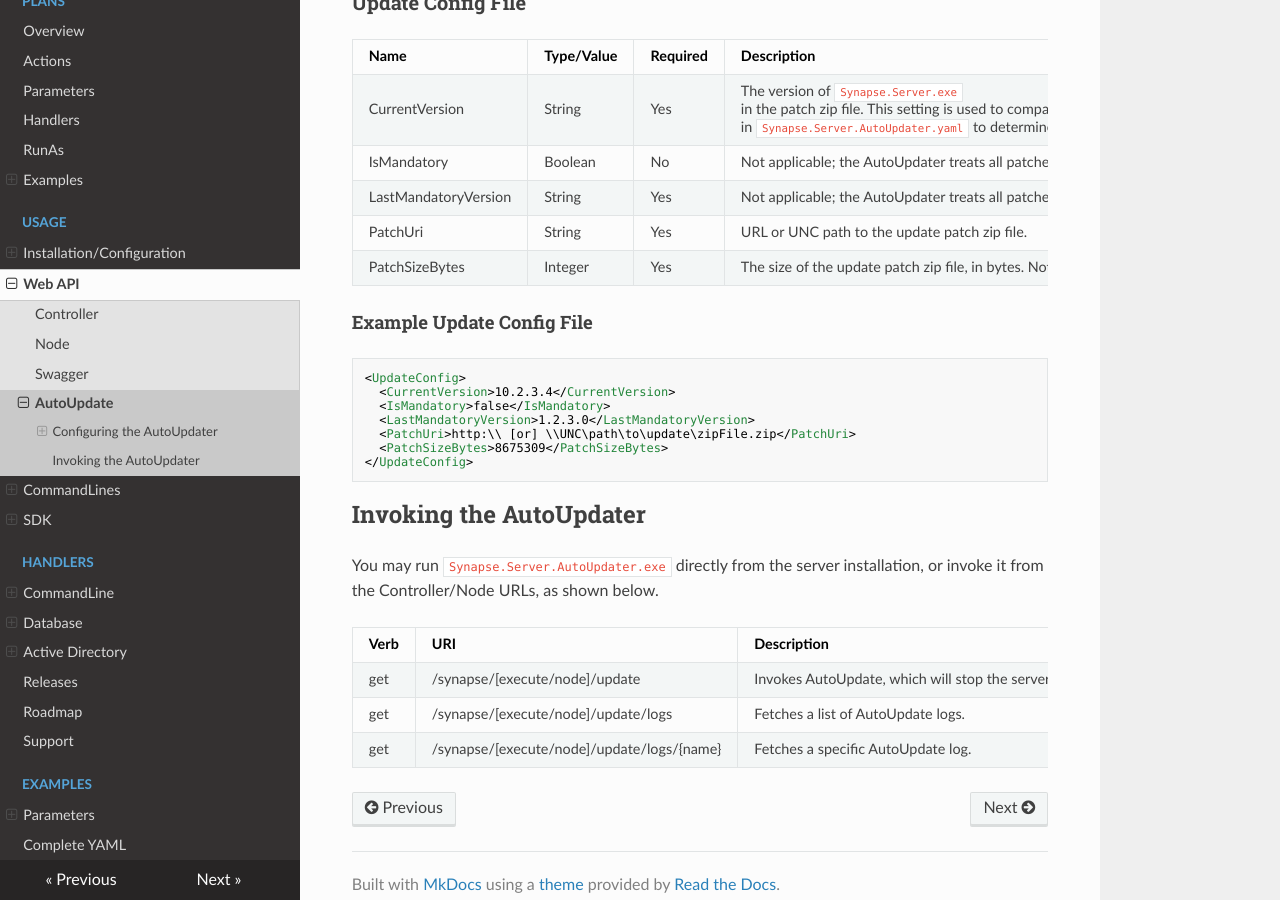
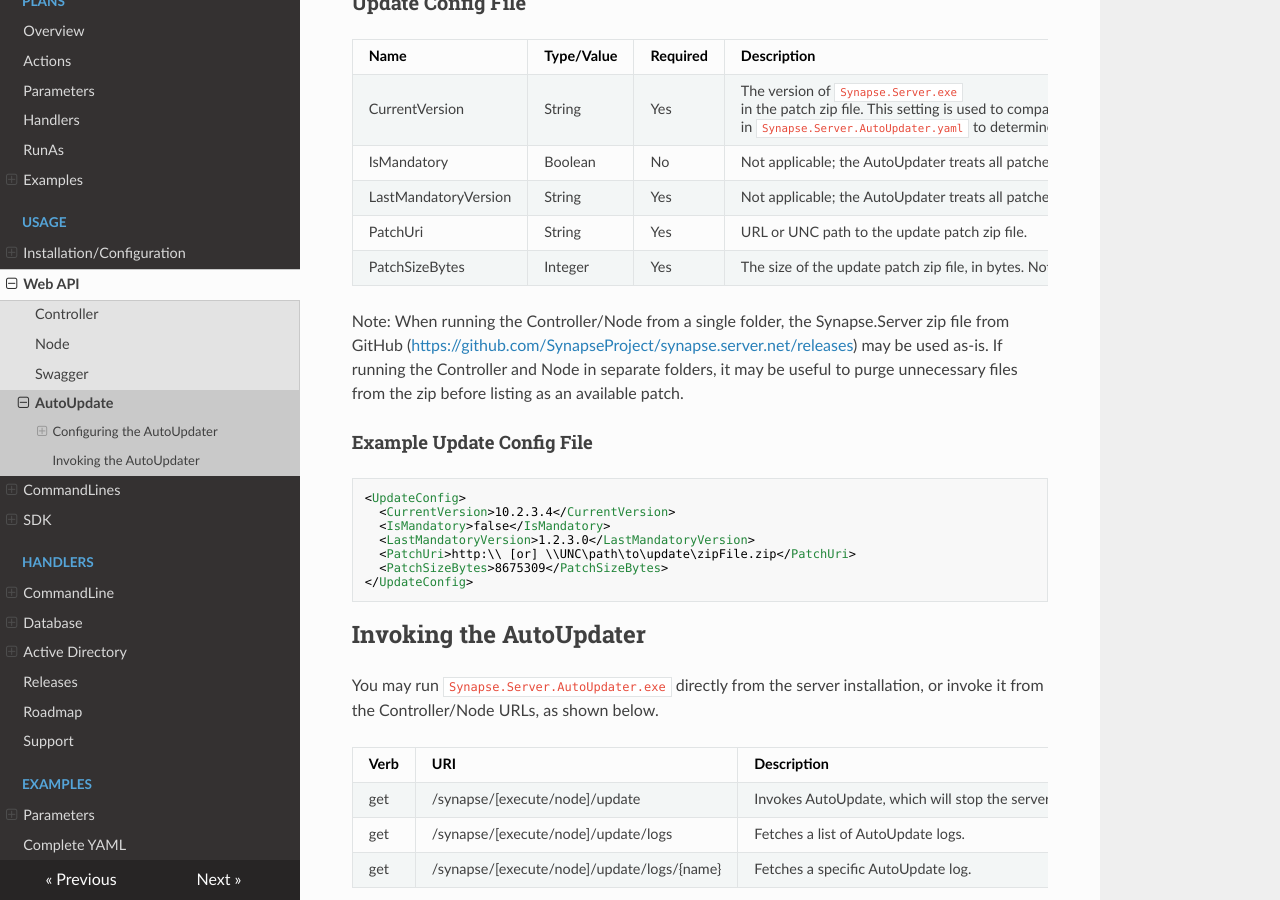
Before and after one commit to SynapseProject/synapse.docs, an MkDocs documentation site: the page built from docs/run/autoupdate.md, in a window 1280 px wide and 900 px high, scrolled down 911 px. Built offline with MkDocs 1.6.1, drawn with Linux system fonts in a browser that asks for light colours; nearby versions of some CDN libraries; old or Windows-style settings are respelled for this version of MkDocs.

Commit message:
added note about contr/node zip split option

```diff
--- a/docs/run/autoupdate.md
+++ b/docs/run/autoupdate.md
@@ -37,7 +37,9 @@ StartServicesAfterInstall: false
 |IsMandatory|Boolean|No|Not applicable; the AutoUpdater treats all patches as mandatory, installing only when invoked.
 |LastMandatoryVersion|String|Yes|Not applicable; the AutoUpdater treats all patches as mandatory, installing only when invoked.
 |PatchUri|String|Yes|URL or UNC path to the update patch zip file.
-|PatchSizeBytes|Integer|Yes|The size of the update patch zip file, in bytes.  Note: this the 'Size' property, not the 'Size on Disk'.
+|PatchSizeBytes|Integer|Yes|The size of the update patch zip file, in bytes.  Note: this is the 'Size' property, not the 'Size on Disk'.
+
+Note: When running the Controller/Node from a single folder, the Synapse.Server zip file from GitHub (<a href="https://github.com/SynapseProject/synapse.server.net/releases" target="_blank">https://github.com/SynapseProject/synapse.server.net/releases</a>) may be used as-is.  If running the Controller and Node in separate folders, it may be useful to purge unnecessary files from the zip before listing as an available patch.
 
 #### Example Update Config File
 
```
